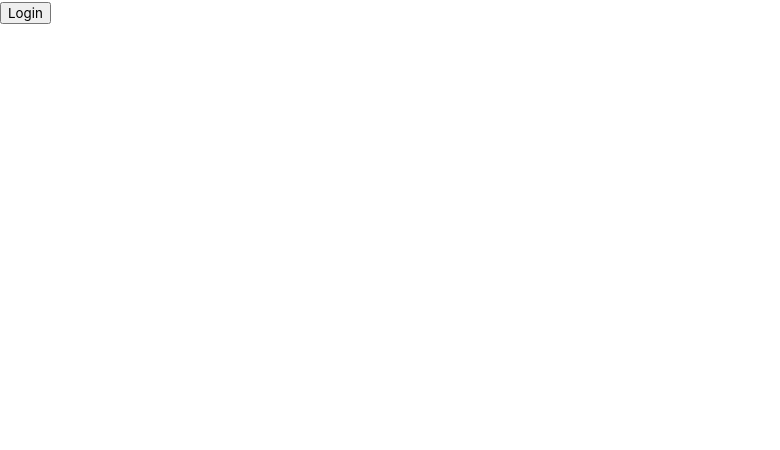
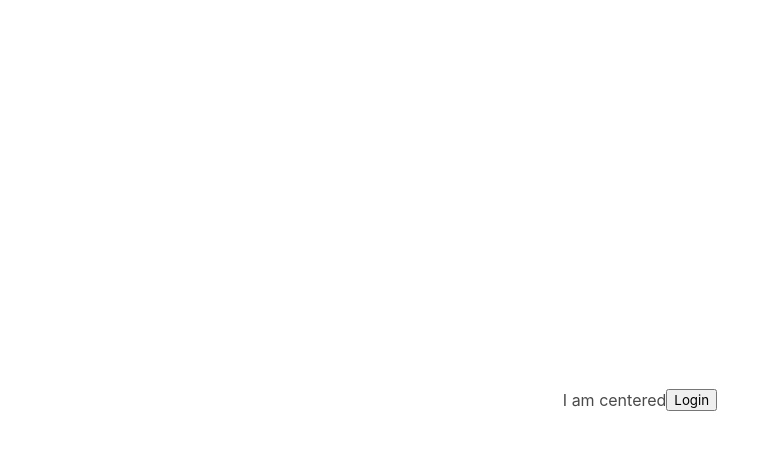
Before and after one commit to ZolarV/my-static-web-app, a React (Create React App) app in the folder react-app/: page / in a window 1280 px wide. Shown: the top 450 px of the page, without its empty margins (0-780 px from the left). Built offline with nearby package versions, Linux system fonts and the light colour scheme.

Commit message:
center login

```diff
--- a/react-app/src/App.js
+++ b/react-app/src/App.js
@@ -78,11 +78,13 @@ class App extends Component {
               </Suspense>
               </p>:
               <p>
-                 <div className="App-parent">
-                  <div className="App-form_login">
-                    <button onClick={() => this.login()}>Login</button>
-                  </div>
+                <div style={{display: 'flex',  justifyContent:'center', alignItems:'center', height: '100vh'}}>
+                  <h1> I am centered </h1>
+                  <button onClick={() => this.login()}>Login</button>
                 </div>
+
+
+
               </p>
             }
           </div>
```
